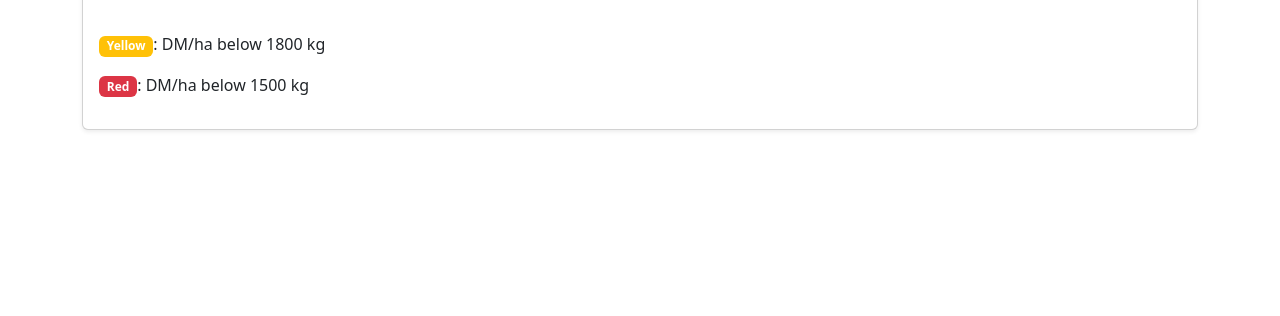
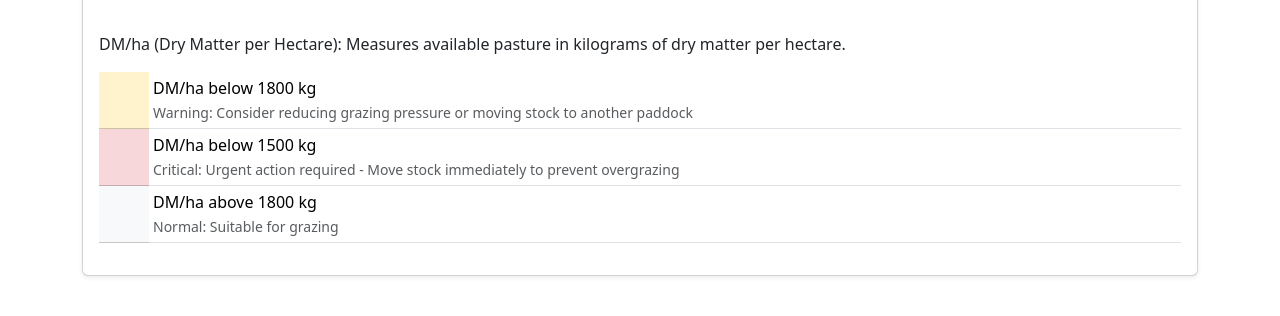
Before and after one commit to Wei-Liu-1161456/fms, a Python web app: template templates/paddocks.html in a window 1280 px wide. Shown: the part 321-637 px from the top of the page. Run offline with Jinja, Linux system fonts and the light colour scheme; the template is opened without the code that fills it, so the values that code supplies are empty.

```diff
--- a/templates/mobs.html
+++ b/templates/mobs.html
@@ -1,5 +1,5 @@
 {% extends "base.html" %}
-{% block title %}Mobs{% endblock %}
+{% block title %}FMS - Mobs{% endblock %}
 {% block content %}
 <div class="card shadow-sm">
     <div class="card-header bg-primary text-white">
--- a/templates/move_mob.html
+++ b/templates/move_mob.html
@@ -1,5 +1,5 @@
 {% extends "base.html" %}
-{% block title %}Move Mob{% endblock %}
+{% block title %}FMS - Move Mob{% endblock %}
 {% block content %}
 <h2 class="mb-4">Move Mob</h2>
 <form method="POST">
--- a/templates/paddocks.html
+++ b/templates/paddocks.html
@@ -1,5 +1,6 @@
 {% extends "base.html" %}
 {% block title %}Paddocks{% endblock %}
+
 {% block content %}
 <div class="card shadow-sm">
     <div class="card-header bg-primary text-white">
@@ -44,8 +45,30 @@
         </div>
 
         <div class="mt-3">
-            <p><span class="badge bg-warning">Yellow</span>: DM/ha below 1800 kg</p>
-            <p><span class="badge bg-danger">Red</span>: DM/ha below 1500 kg</p>
+            <p>DM/ha (Dry Matter per Hectare): Measures available pasture in kilograms of dry matter per hectare.</p>
+            <table class="table table-sm">
+                <tr>
+                    <td class="table-warning" width="50"></td>
+                    <td>
+                        DM/ha below 1800 kg<br>
+                        <small class="text-muted">Warning: Consider reducing grazing pressure or moving stock to another paddock</small>
+                    </td>
+                </tr>
+                <tr>
+                    <td class="table-danger" width="50"></td>
+                    <td>
+                        DM/ha below 1500 kg<br>
+                        <small class="text-muted">Critical: Urgent action required - Move stock immediately to prevent overgrazing</small>
+                    </td>
+                </tr>
+                <tr>
+                    <td class="table-light" width="50"></td>
+                    <td>
+                        DM/ha above 1800 kg<br>
+                        <small class="text-muted">Normal: Suitable for grazing</small>
+                    </td>
+                </tr>
+            </table>
         </div>
     </div>
 </div>
```
Also changed, not shown: templates/stock.html (+8 -6 lines).
